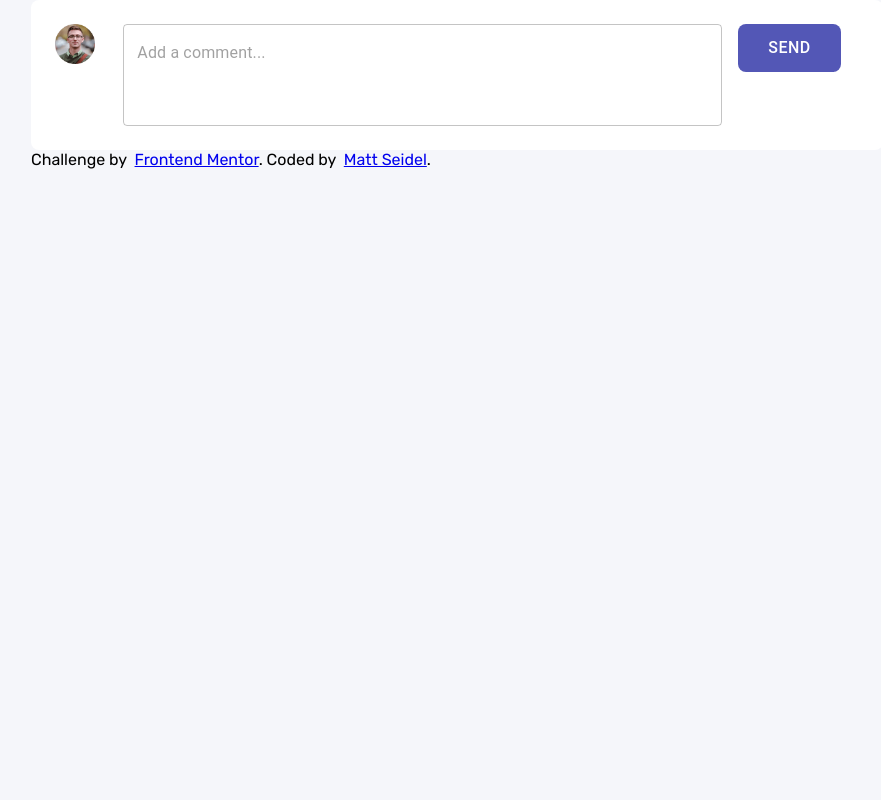
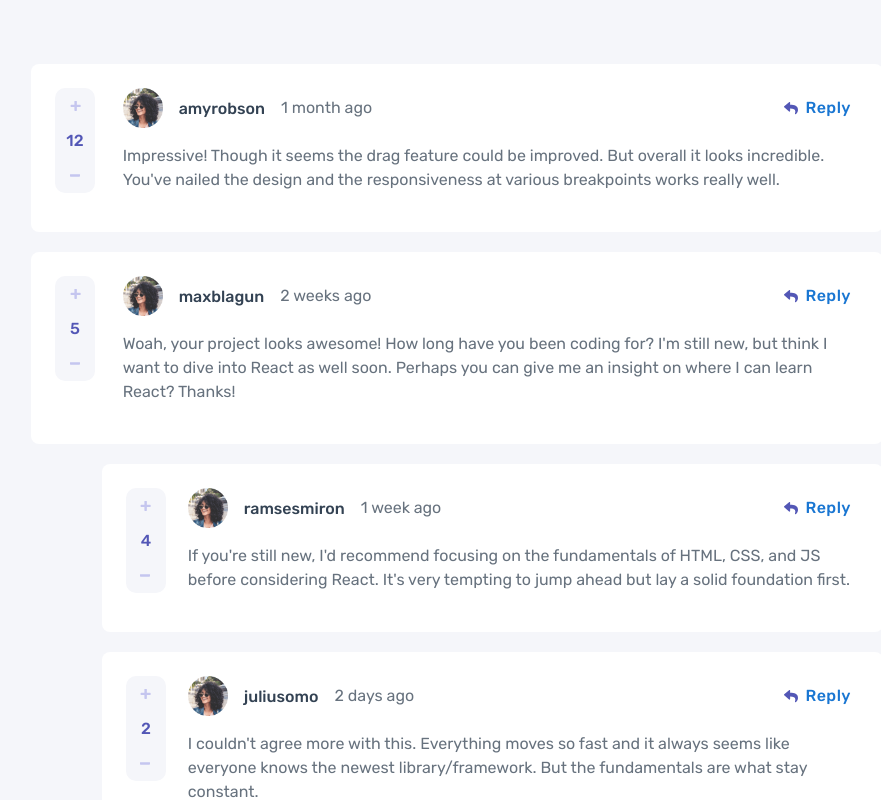
Before and after one commit to mseidel819/comments-section, a React (Create React App) app: page / in a window 1280 px wide. Shown: the top 800 px of the page, without its empty margins (183-1064 px from the left). Built offline with nearby package versions, Linux system fonts and the light colour scheme.

Commit message:
added comments cards and reply to comments cards.

```diff
--- a/src/App.js
+++ b/src/App.js
@@ -1,12 +1,13 @@
 import "./App.css";
 import JobData from "./data.json";
-import { Container } from "@mui/material";
+import { Container, Grid } from "@mui/material";
 import { useEffect, useState } from "react";
-import Reply from "./components/reply/reply.component";
+import Reply from "./components/reply-card/reply-card.component";
+import CommentCard from "./components/comment-card/comment-card.component";
 
 function App() {
   const [currentUser, setCurrentUser] = useState({});
-  const [comments, setComments] = useState({});
+  const [comments, setComments] = useState([]);
 
   useEffect(() => {
     setCurrentUser(JobData.currentUser);
@@ -17,7 +18,23 @@ function App() {
   console.log(comments);
 
   return (
-    <Container maxWidth="md">
+    <Container maxWidth="md" sx={{ marginTop: "64px" }}>
+      {comments.map((user) => (
+        <>
+          <CommentCard user={user} key={user.id} />
+          {user.replies.length ? (
+            <Grid container>
+              <Grid item sm={1}></Grid>
+              <Grid item sm={11}>
+                {user.replies.map((reply) => (
+                  <CommentCard user={reply} key={reply.id} />
+                ))}
+              </Grid>
+            </Grid>
+          ) : null}
+        </>
+      ))}
+
       <Reply user={currentUser} />
       <footer>
         Challenge by &nbsp;
--- /dev/null
+++ b/src/components/comment-card/comment-card.component.jsx
@@ -0,0 +1,57 @@
+import { Grid, Button, Card } from "@mui/material";
+import { ReactComponent as Plus } from "../../images/icon-plus.svg";
+import { ReactComponent as Minus } from "../../images/icon-minus.svg";
+import { ReactComponent as Reply } from "../../images/icon-reply.svg";
+import julio from "../../images/avatars/image-juliusomo.png";
+import amyrobson from "../../images/avatars/image-amyrobson.png";
+import maxblagun from "../../images/avatars/image-maxblagun.png";
+import ramsesmiron from "../../images/avatars/image-ramsesmiron.png";
+
+import {
+  StyledCommentCard,
+  UpvoteGrid,
+  StyledIconButton,
+  UserSpan,
+  TimeSpan,
+  ReplyButton,
+  UpvoteCard,
+} from "./comment-card.styles";
+
+const CommentCard = ({ user }) => {
+  console.log(user);
+  return (
+    <StyledCommentCard>
+      <Grid container columnSpacing={1}>
+        <UpvoteGrid item sm={1}>
+          <UpvoteCard>
+            <StyledIconButton size="large">
+              <Plus />
+            </StyledIconButton>
+            <h3>{user.score}</h3>
+            <StyledIconButton size="large">
+              <Minus />
+            </StyledIconButton>
+          </UpvoteCard>
+        </UpvoteGrid>
+
+        <Grid item sm={11}>
+          <Grid container justifyContent="space-between">
+            <Grid item container alignItems="center" xs={12} sm={10}>
+              <img src={amyrobson} alt="user" />
+              <UserSpan>{user.user.username}</UserSpan>
+              <TimeSpan>{user.createdAt}</TimeSpan>
+            </Grid>
+            <Grid item container justifyContent="end" xs={12} sm={2}>
+              <ReplyButton variant="text" startIcon={<Reply />}>
+                Reply
+              </ReplyButton>
+            </Grid>
+          </Grid>
+          <p>{user.content}</p>
+        </Grid>
+      </Grid>
+    </StyledCommentCard>
+  );
+};
+
+export default CommentCard;
--- /dev/null
+++ b/src/components/comment-card/comment-card.styles.jsx
@@ -0,0 +1,59 @@
+import { styled, Button, Card, Grid, IconButton } from "@mui/material";
+
+export const StyledCommentCard = styled(Card)({
+  padding: "24px",
+  borderRadius: "8px",
+  boxShadow: "none",
+  marginBottom: "20px",
+});
+
+export const UpvoteGrid = styled(Grid)({});
+export const UpvoteCard = styled(Card)({
+  backgroundColor: "#F5F6FA",
+  borderRadius: "10px",
+  overflow: "hidden",
+  width: "40px",
+  boxShadow: "none",
+  display: "flex",
+  flexDirection: "column",
+  justifyContent: "center",
+});
+
+export const StyledIconButton = styled(IconButton)({
+  borderRadius: "0px",
+  height: "35px",
+
+  "&:hover": {
+    backgroundColor: "#F5F6FA",
+  },
+});
+
+export const UserSpan = styled("span")({
+  fontWeight: "500",
+  fontSize: "16px",
+  lineHeight: "19px",
+  color: "#334253",
+  margin: "0 16px",
+});
+
+export const TimeSpan = styled("span")({
+  fontWeight: "400",
+  fontSize: "16px",
+  lineHeight: "24px",
+  color: "#67727E",
+});
+
+export const ReplyButton = styled(Button)({
+  fontWeight: "500",
+  fontSize: "16px",
+  lineHeight: "24px",
+  fontFamily: "Rubik",
+  fontStyle: "normal",
+  textTransform: "none",
+
+  "&:hover": {
+    color: "#C5C6EF",
+    backgroundColor: "white",
+    fill: "#C5C6EF",
+  },
+});
--- a/src/components/reply/reply.component.jsx
+++ b/src/components/reply-card/reply-card.component.jsx
@@ -1,6 +1,6 @@
 import { Grid, TextField } from "@mui/material";
 import julio from "../../images/avatars/image-juliusomo.png";
-import { SendButton, StyledReplyCard } from "./reply.styles";
+import { SendButton, StyledReplyCard } from "./reply-card.styles";
 
 const Reply = ({ user }) => {
   return (
--- a/src/components/reply/reply.styles.jsx
+++ b/src/components/reply-card/reply-card.styles.jsx
@@ -15,6 +15,8 @@ export const SendButton = styled(Button)({
   fontWeight: "500",
   fontSize: "16px",
   lineHeight: "24px",
+  fontFamily: "Rubik",
+  fontStyle: "normal",
 
   "&:hover": {
     backgroundColor: "#C5C6EF",
--- a/src/index.css
+++ b/src/index.css
@@ -23,6 +23,22 @@ h2 {
   color: #334253;
 }
 
+h3 {
+  font-family: "Rubik";
+  font-style: normal;
+  font-weight: 500;
+  font-size: 16px;
+  line-height: 19px;
+  margin: 8px;
+  /* identical to box height */
+
+  text-align: center;
+
+  /* Moderate Blue */
+
+  color: #5357b6;
+}
+
 p {
   font-weight: 400;
   font-size: 16px;
```
